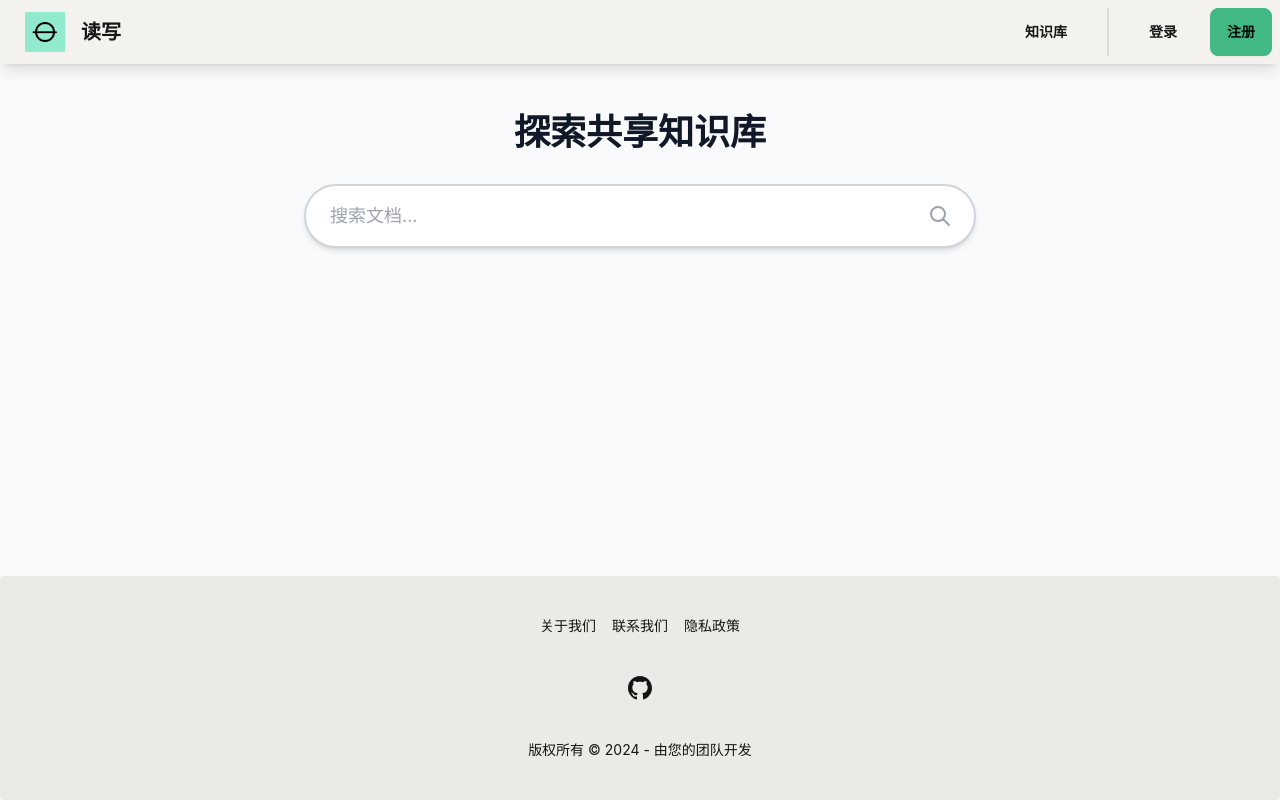
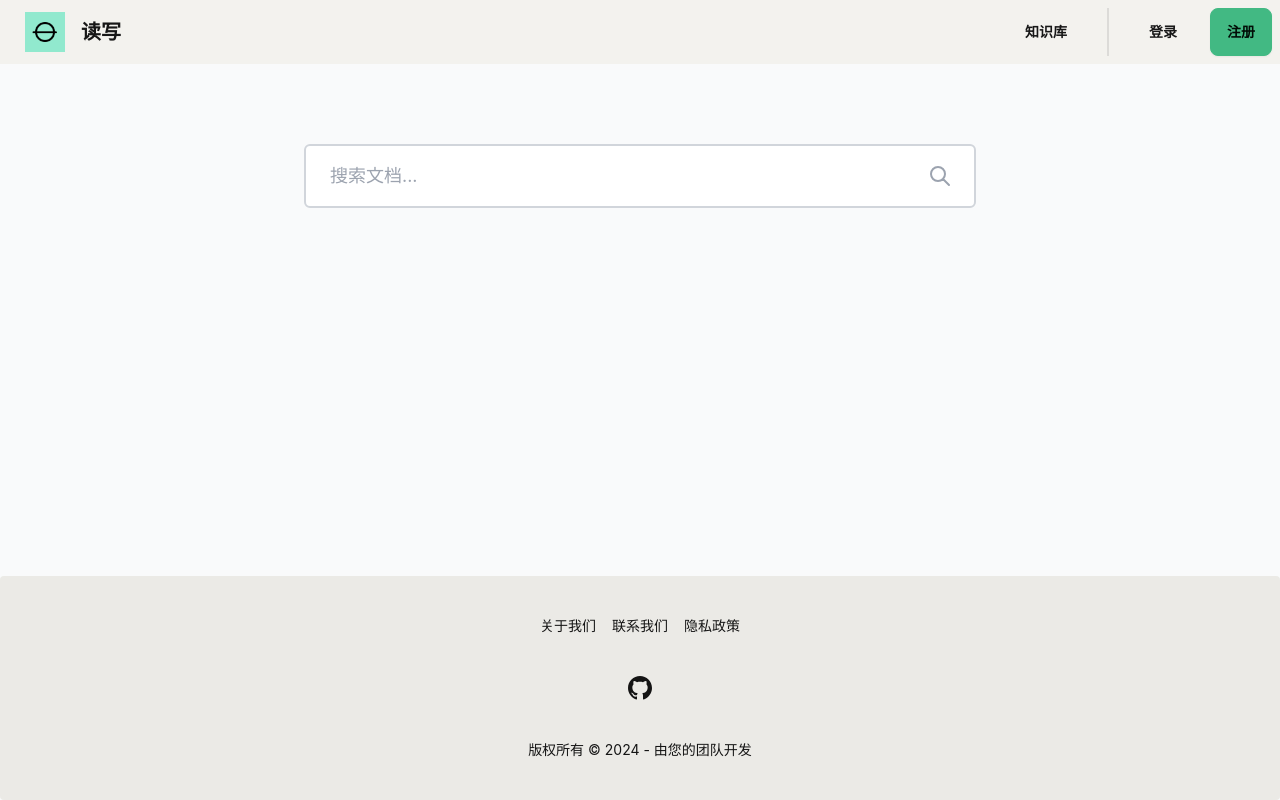
Before and after one commit to willdx/rw-demo-one, a Next.js app: page /share in a window 1280 px wide. Built offline with nearby package versions, Linux system fonts and the light colour scheme.

Commit message:
opt: tiny

```diff
--- a/app/components/Header.tsx
+++ b/app/components/Header.tsx
@@ -40,7 +40,7 @@ export default function Header({
   };
 
   return (
-    <header className="bg-base-100 shadow-lg">
+    <header className="bg-base-100 shadow-[1px]">
       <div className="navbar container mx-auto">
         <div className="navbar-start">
           <Link href="/" className="btn btn-ghost normal-case text-xl">
--- a/app/components/Hero.tsx
+++ b/app/components/Hero.tsx
@@ -7,8 +7,8 @@ export default function Hero() {
         <div className="max-w-xl">
           <h1 className="text-6xl font-bold mb-10">高效的阅读和写作</h1>
           <h2 className="text-5xl mb-10">清晰的结构 + 简洁的内容</h2>
-          <Link href="/read" className="btn btn-primary">
-            开始使用
+          <Link href="/share" className="btn btn-primary">
+            开始探索
           </Link>
         </div>
       </div>
--- a/app/components/SearchBar.tsx
+++ b/app/components/SearchBar.tsx
@@ -6,7 +6,10 @@ interface SearchBarProps {
   onSearchChange: (value: string) => void;
 }
 
-const SearchBar: React.FC<SearchBarProps> = ({ searchTerm, onSearchChange }) => {
+const SearchBar: React.FC<SearchBarProps> = ({
+  searchTerm,
+  onSearchChange,
+}) => {
   const debouncedOnChange = useCallback(
     debounce((value: string) => {
       onSearchChange(value);
@@ -20,7 +23,7 @@ const SearchBar: React.FC<SearchBarProps> = ({ searchTerm, onSearchChange }) =>
         <input
           type="text"
           placeholder="搜索文档..."
-          className="w-full py-4 px-6 text-lg border-2 border-gray-300 rounded-full focus:outline-none focus:ring-2 focus:ring-accent focus:border-transparent transition duration-300 ease-in-out shadow-md"
+          className="w-full py-4 px-6 text-lg border-2 border-gray-300 rounded-md focus:outline-none focus:ring-2 focus:ring-accent focus:border-transparent transition duration-300 ease-in-out"
           defaultValue={searchTerm}
           onChange={(e) => debouncedOnChange(e.target.value)}
         />
@@ -31,7 +34,12 @@ const SearchBar: React.FC<SearchBarProps> = ({ searchTerm, onSearchChange }) =>
           viewBox="0 0 24 24"
           stroke="currentColor"
         >
-          <path strokeLinecap="round" strokeLinejoin="round" strokeWidth={2} d="M21 21l-6-6m2-5a7 7 0 11-14 0 7 7 0 0114 0z" />
+          <path
+            strokeLinecap="round"
+            strokeLinejoin="round"
+            strokeWidth={2}
+            d="M21 21l-6-6m2-5a7 7 0 11-14 0 7 7 0 0114 0z"
+          />
         </svg>
       </div>
     </div>
--- a/app/share/page.tsx
+++ b/app/share/page.tsx
@@ -29,9 +29,7 @@ const SharePage: React.FC = () => {
       <Header showToast={showToast} />
       <main className="flex-grow">
         <div className="max-w-3xl mx-auto py-12 px-4 sm:px-6 lg:px-8">
-          <h1 className="text-4xl font-extrabold text-gray-900 text-center mb-8">
-            探索共享知识库
-          </h1>
+          <h1 className="text-4xl font-extrabold text-gray-900 text-center mb-8"></h1>
           <SearchBar searchTerm={searchTerm} onSearchChange={setSearchTerm} />
           <DocumentList
             documents={documents}
```
